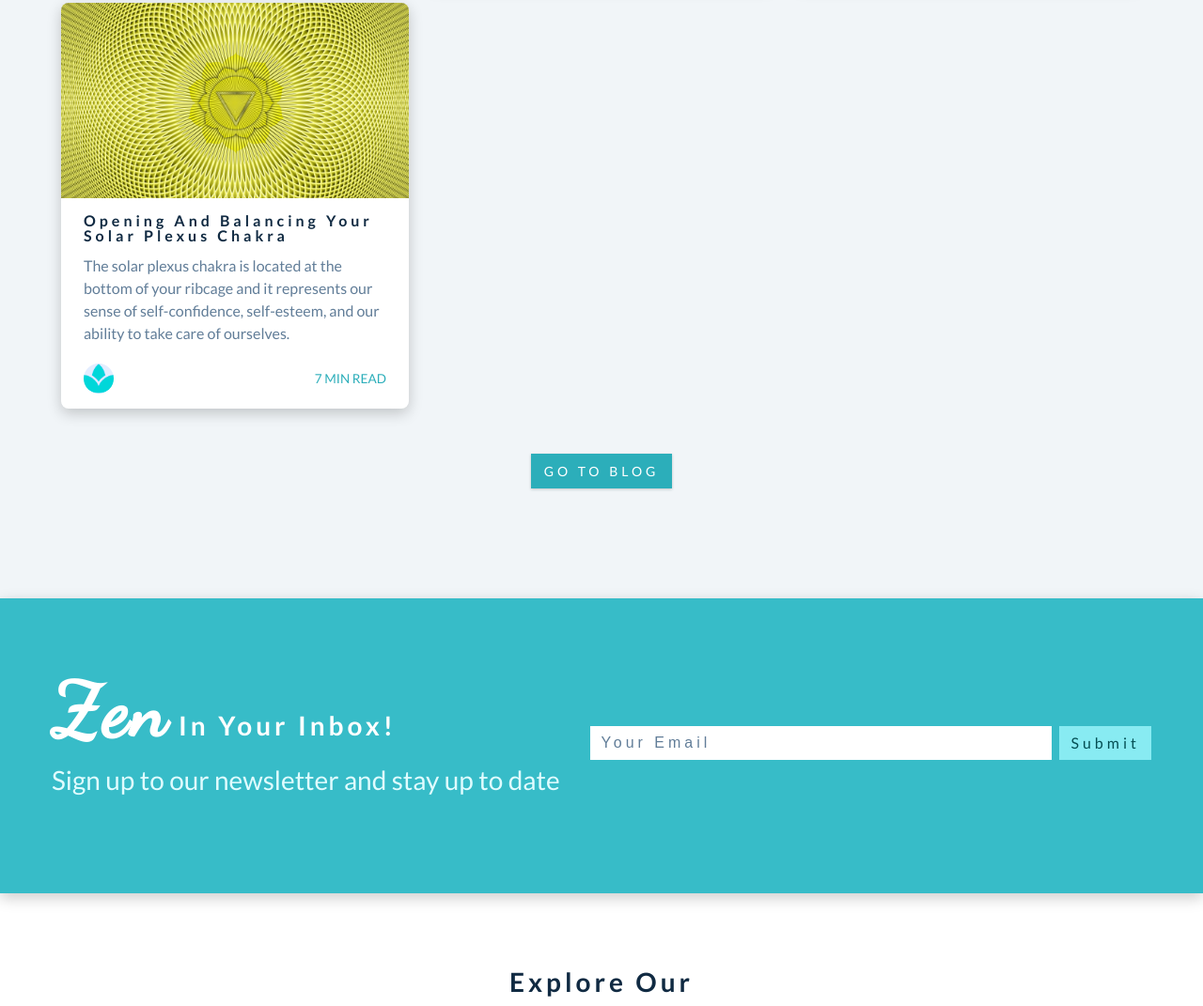
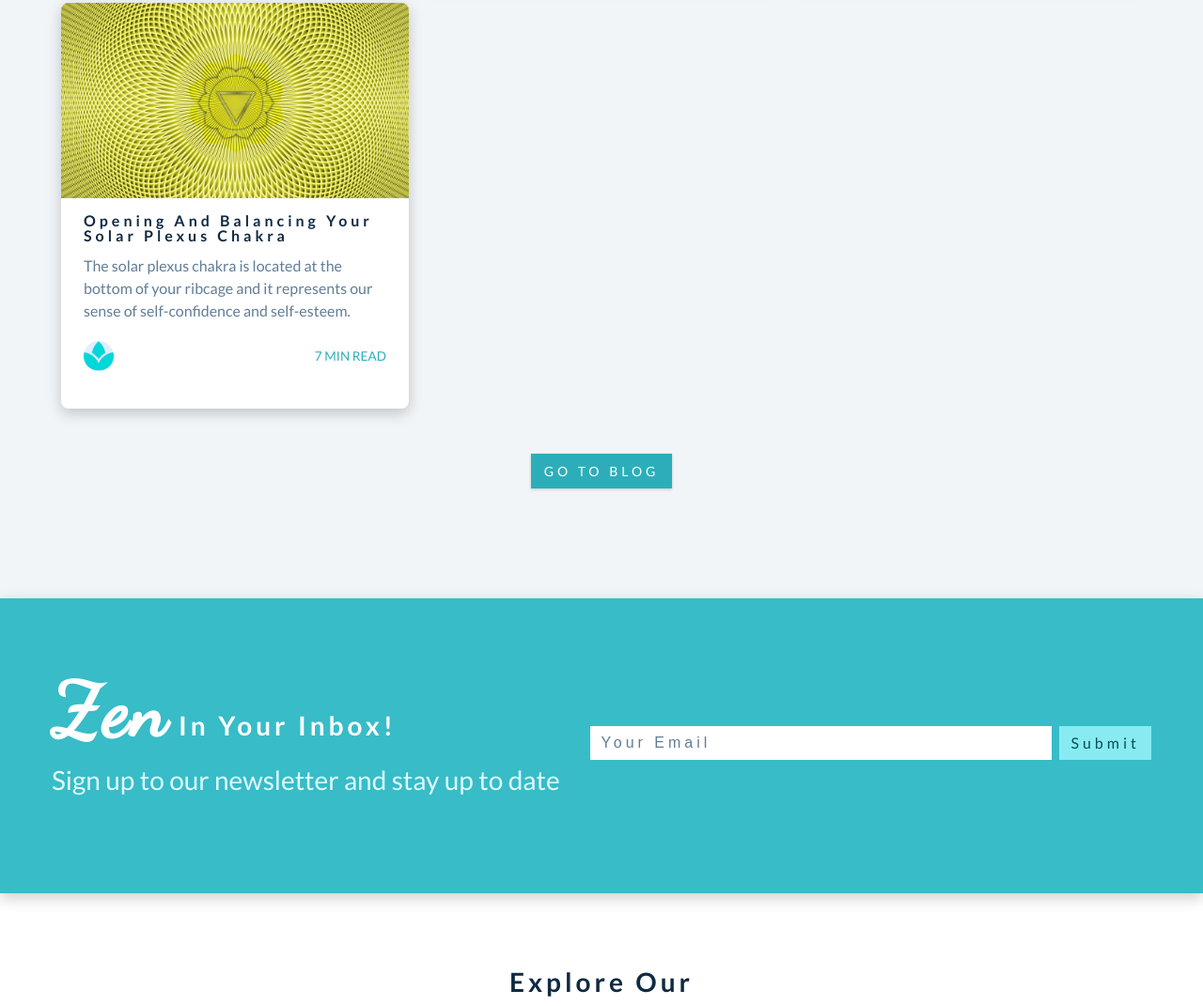
Before and after one commit to ZacJackson/Iconic-Meditation, a plain HTML site: page index.html in a window 1280 px wide. Shown: the part 2064-3135 px from the top of the page at 94% size. Drawn offline with Linux system fonts and the light colour scheme.

Commit message:
index changes

```diff
--- a/index.html
+++ b/index.html
@@ -229,10 +229,8 @@
 						the bottom of your
 						ribcage and it
 						represents our sense
-						of self-confidence,
-						self-esteem, and our
-						ability to take care
-						of ourselves.</p>
+						of self-confidence and
+						self-esteem.</p>
           <div class="card-footer">
             <img src="./images/iconic_fav_icon.png" alt="iconic meditation logo">
             <p>7 min read</p>
```
